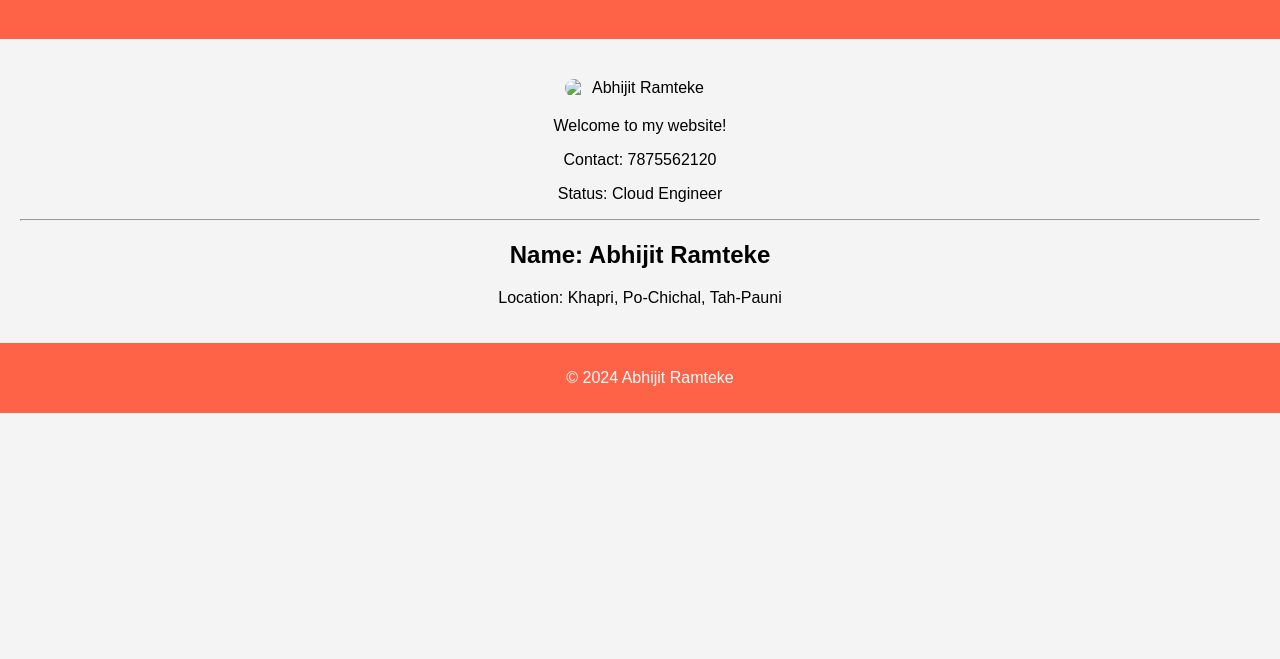
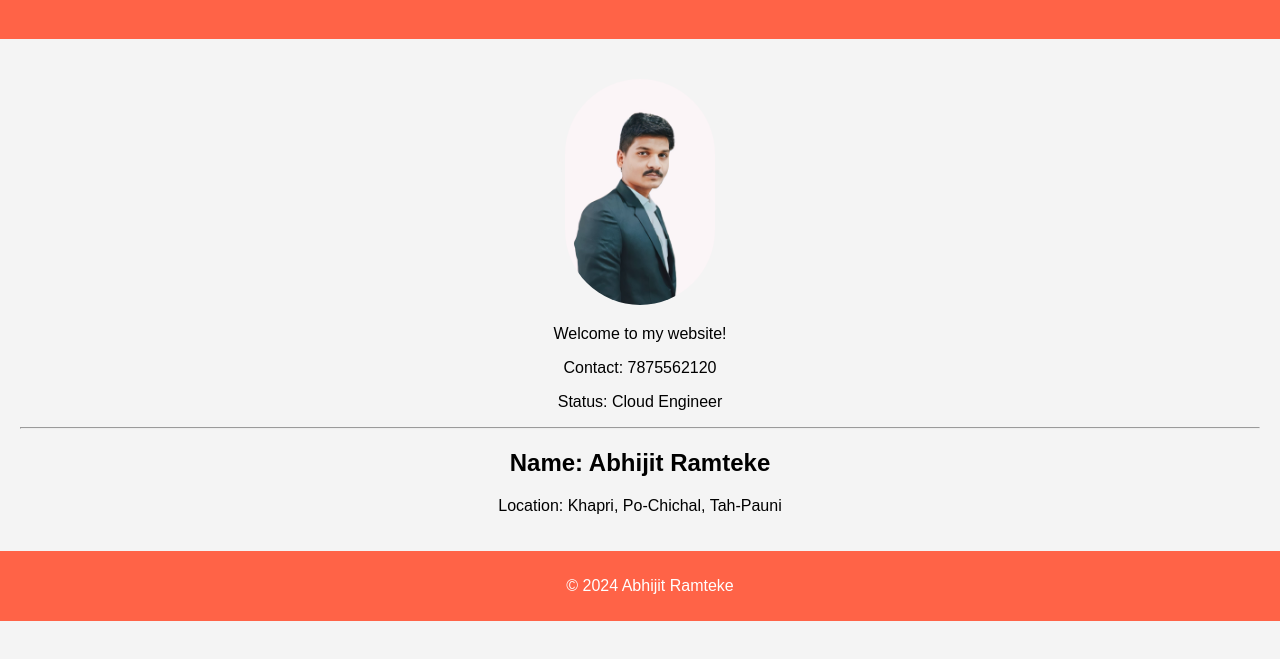
Before and after one commit to abhijit06021997/myhtml-code, a plain HTML site: page index.html in a window 1280 px wide. Shown: the part 81-740 px from the top of the page. Drawn offline with Linux system fonts and the light colour scheme.

Commit message:
Update index.html

```diff
--- a/index.html
+++ b/index.html
@@ -11,7 +11,7 @@
         <h1>www.abhijitramteke.site</h1>
     </header>
     <main>
-        <img src="img/abhi.jpg" alt="Abhijit Ramteke" class="profile-image">
+        <img src="abhi.jpg" alt="Abhijit Ramteke" class="profile-image">
         <p>Welcome to my website!</p>
         <p>Contact: 7875562120</p>
         <p>Status: Cloud Engineer</p>
```
